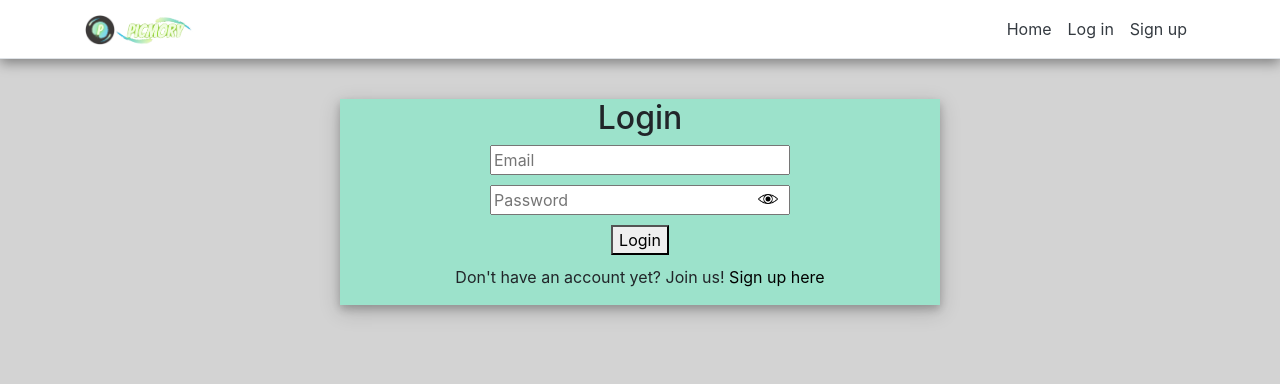
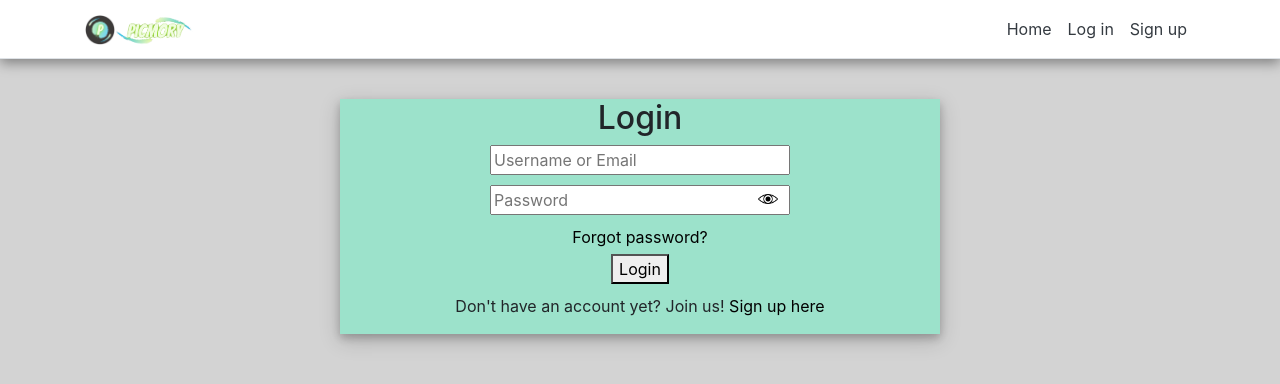
Before and after one commit to SophieH07/Picmory.1.0, a React (Create React App) app in the folder Picmory/ClientApp/: page /login in a window 1280 px wide. Shown: the top 384 px of the page. Built offline with nearby package versions, Linux system fonts and the light colour scheme.

Commit message:
add forgot password link, change valid email format

```diff
--- a/Picmory/ClientApp/src/components/Login/Login.css
+++ b/Picmory/ClientApp/src/components/Login/Login.css
@@ -38,6 +38,10 @@
     right: 4%;
 }
 
+.forgot-password {
+    margin-bottom: 5px;
+}
+
 .back-to-register {
     margin-top: 10px;
 }
--- a/Picmory/ClientApp/src/components/Login/Login.js
+++ b/Picmory/ClientApp/src/components/Login/Login.js
@@ -36,13 +36,14 @@ export class Login extends Component {
                 <h2>Login</h2>
                 <div className="inputs">
                 <div>
-                    <input placeholder="Email"></input>
+                    <input placeholder="Username or Email"></input>
                 </div>
                 <div className="password-container">
                     <input name="password" type={this.state.hidden ? "password" : "text"} placeholder="Password" />
                     <img name="password" src={eye} className="eye" onClick={this.toggleShow} />
                     </div>
                 </div>
+                <p className="forgot-password underline"><Link tag={Link} to="/register">Forgot password?</Link></p>
                 <button>Login</button>
                 <p className="back-to-register underline">Don't have an account yet? Join us! <Link tag={Link} to="/register">Sign up here</Link></p>
             </div >
--- a/Picmory/ClientApp/src/components/Register/Register.js
+++ b/Picmory/ClientApp/src/components/Register/Register.js
@@ -46,7 +46,7 @@ export class Register extends Component {
     }
 
     validateEmail(email) {
-        const pattern = /[a-zA-Z0-9]+[\.]?([a-zA-Z0-9]+)?[\@][a-z]{3,9}[\.][a-z]{2,5}/g;
+        const pattern = /[a-zA-Z0-9]+[\.]?([a-zA-Z0-9]+)?[\@][a-z]{2,9}[\.][a-z]{2,5}/g;
         const result = pattern.test(email);
         if (result === true) {
             this.setState({
@@ -166,7 +166,6 @@ export class Register extends Component {
 //    sendFormData(data).then(res => {
 //        if (res.status === 200) {
 //            alert(res.data);
-//            this.props.history.push('/');
 //        } else {
 
 //        }
```
